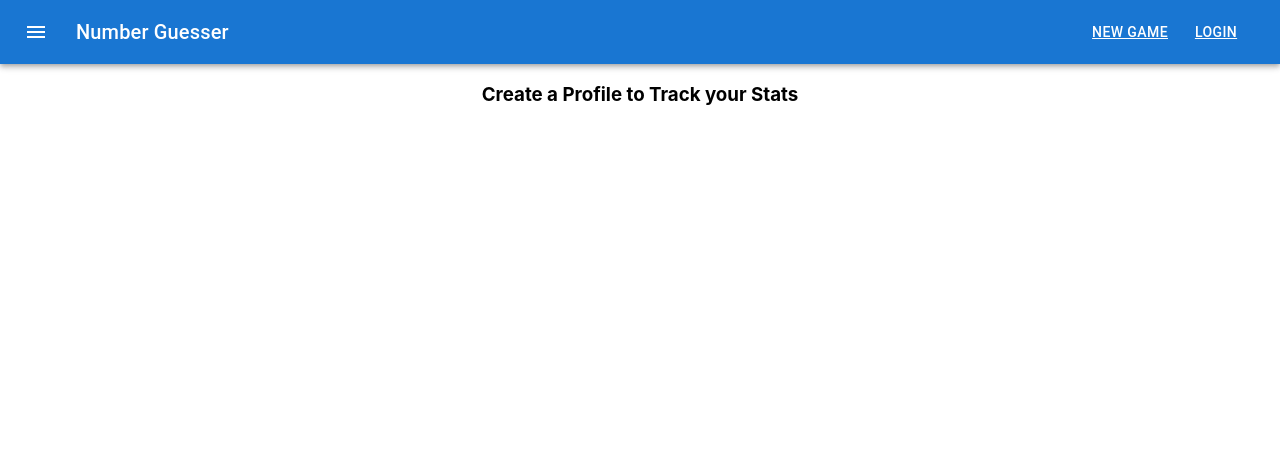
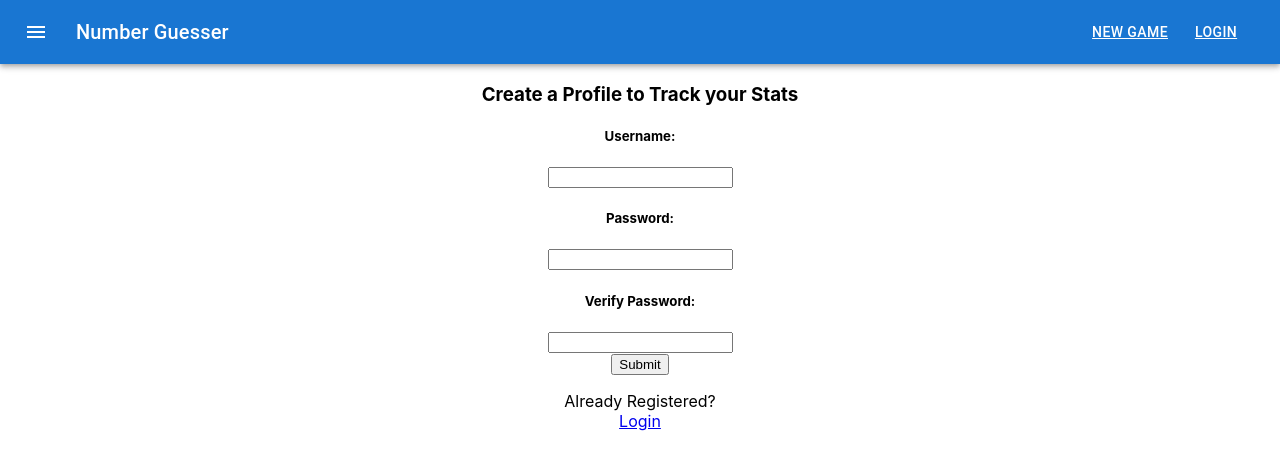
Before and after one commit to RjCoyle20/Number-Guesser, a React (Create React App) app in the folder front-end/: page /user/login/new in a window 1280 px wide. Shown: the top 470 px of the page. Built offline with nearby package versions, Linux system fonts and the light colour scheme.

Commit message:
Creating user successfully. Getting 404 in resopnse through both app and Postman.

```diff
--- a/front-end/src/pages/user/CreateProfileForm.js
+++ b/front-end/src/pages/user/CreateProfileForm.js
@@ -1,3 +1,4 @@
+'use client'
 import { useState } from "react";
 
 
@@ -8,18 +9,21 @@ export default function CreateProfileForm() {
     const [password, setPassword] = useState('');
     const [verifyPassword, setVerifyPassword] = useState('');
 
+    //manage error message
+    const [errorMessage, setErrorMessage] = useState('');
+
     const handleSubmit = async (event) => {
         event.preventDefault();
 
         const data = {
-            name: (event.target.name.value),
-            password: (event.target.password.value),
+            username: (event.target.username.value),
+            pwHash: (event.target.password.value),
             verifyPassword: (event.target.verifyPassword.value)
         }
         console.log(data)
 
         try{
-            const response = await fetch ("localhost:8080/user/post", {
+            const response = await fetch ("http://localhost:8080/user/post", {
                 method: 'POST',
                 headers: {
                     "Content-Type" : "application/json"
@@ -31,6 +35,7 @@ export default function CreateProfileForm() {
             console.log(responseData);
 
         }catch (error) {
+
             console.error(error);
         }
     }
@@ -38,7 +43,45 @@ export default function CreateProfileForm() {
         <div>
             <form onSubmit={handleSubmit}>
                 <h3>Create a Profile to Track your Stats</h3>
+                {/* error message only displayes if present */}
+                {errorMessage && <div style={{ color: 'red' }}>{errorMessage}</div>}
+                <div>
+                    <h5>Username: </h5>
+
+                    <input
+                    type="text"
+                    autoComplete="off"
+                    id="username"
+                    value={username}
+                    onChange={(event) => setUsername(event.target.value)}
+                    required minLength={2}/>
+                </div>
+                <div>
+                    <h5>Password: </h5>
+
+                    <input
+                    type="text"
+                    autoComplete="off"
+                    id="password"
+                    value={password}
+                    onChange={(event) => setPassword(event.target.value)}
+                    required minLength={2}/>
+                </div>
+                <div>
+                    <h5>Verify Password: </h5>
+
+                    <input
+                    type="text"
+                    autoComplete="off"
+                    id="verifyPassword"
+                    value={verifyPassword}
+                    onChange={(event) => setVerifyPassword(event.target.value)}
+                    required minLength={2}/>
+                </div>
+                <button type="submit">Submit</button>
             </form>
+
+            <p>Already Registered?<br /><a href="/user/login">Login</a></p>
         </div>
     )
 }
```
